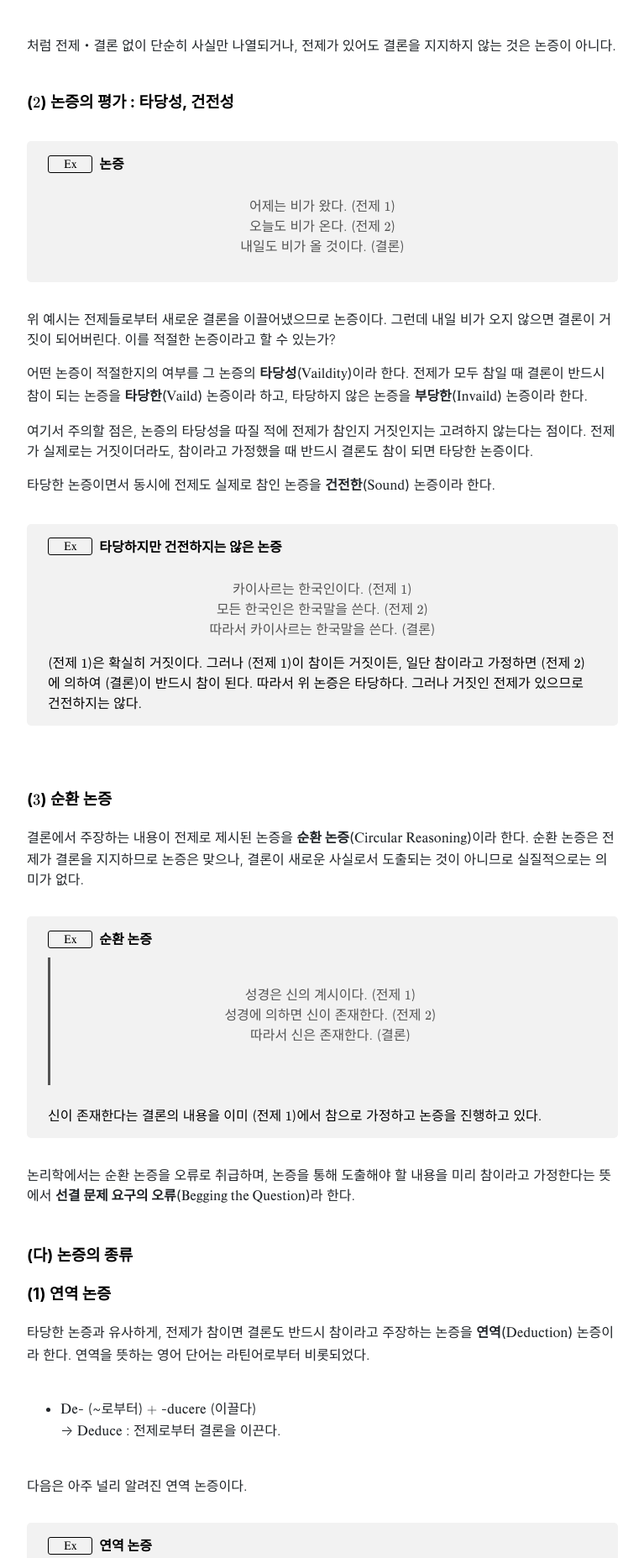
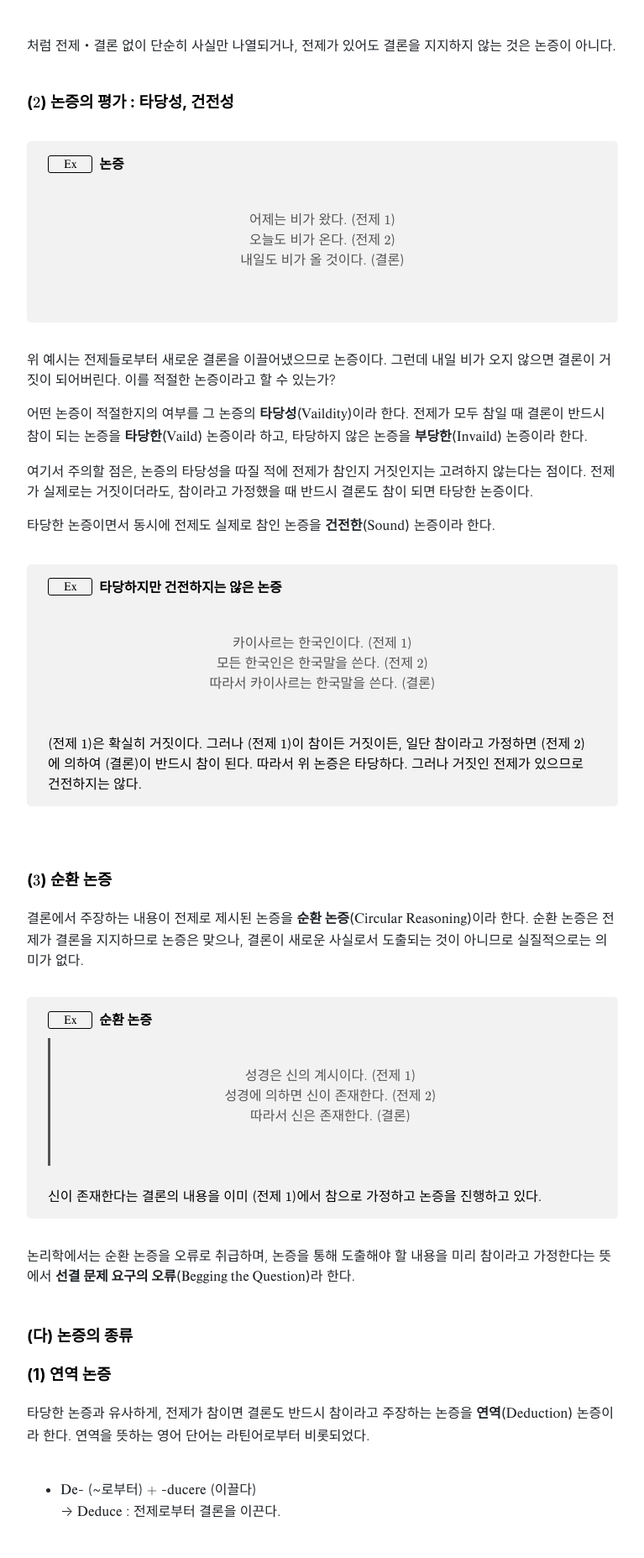
Before and after one commit to Log-zero/Log-zero.github.io, a Jekyll site: the page built from _posts/2025-12-14-논증.md, in a window 1280 px wide. Shown: the part 1076-2931 px from the top of the page at 84% size, without its empty margins (256-1023 px from the left). Built offline with Jekyll 4.4.1, drawn with Linux system fonts in a browser that asks for light colours; nearby versions of some CDN libraries.

Commit message:
blockquote

```diff
--- a/assets/css/blockquote.css
+++ b/assets/css/blockquote.css
@@ -13,7 +13,7 @@ article.post blockquote {
 
 article.post blockquote.callout {
   margin: 0;
-  padding: 1em 0 1em 0;
+  padding: 2em 0 3em 0;
   border-left: none;
   text-align: center;
   font-style: normal;
```
